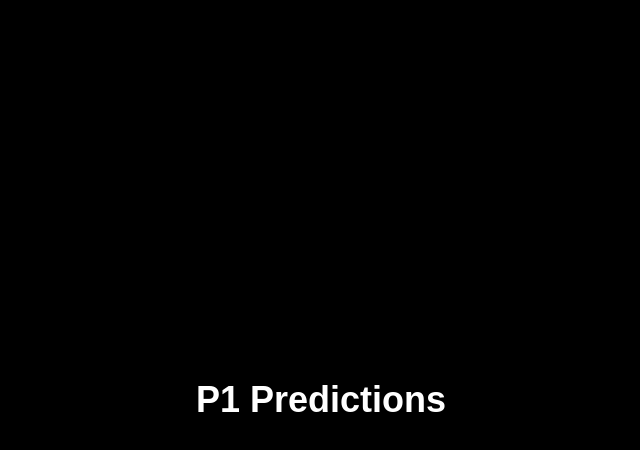
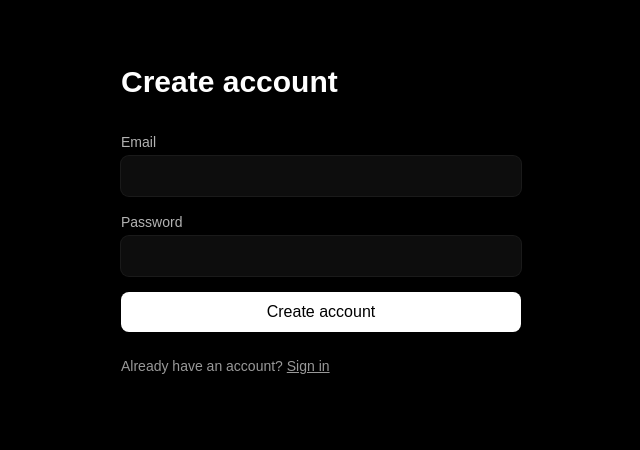
Before and after one commit to abdulksyed10/P1withMattTommy-PredictionsPlayAlong, a Next.js app: page /signup in a window 1280 px wide. Shown: the top 450 px of the page, without its empty margins (319-959 px from the left). Built offline with nearby package versions, Linux system fonts and the light colour scheme; no server answers.

Commit message:
Added Supabase auth with signup and login flow.

```diff
--- a/app/(auth)/login/page.tsx
+++ b/app/(auth)/login/page.tsx
@@ -1,7 +1,80 @@
-export default function Home() {
+"use client";
+
+import { useState } from "react";
+import Link from "next/link";
+import { useRouter } from "next/navigation";
+import { signInWithEmail } from "../../../lib/auth";
+
+export default function LoginPage() {
+  const router = useRouter();
+  const [email, setEmail] = useState("");
+  const [password, setPassword] = useState("");
+  const [loading, setLoading] = useState(false);
+  const [msg, setMsg] = useState<string | null>(null);
+
+  async function onSubmit(e: React.FormEvent) {
+    e.preventDefault();
+    setLoading(true);
+    setMsg(null);
+
+    const { error } = await signInWithEmail(email, password);
+
+    if (error) {
+      setMsg(error.message);
+      setLoading(false);
+      return;
+    }
+
+    router.push("/leaderboard");
+  }
+
   return (
-    <main className="min-h-screen flex items-center justify-center bg-black text-white">
-      <h1 className="text-4xl font-bold">P1 Predictions</h1>
+    <main className="min-h-screen bg-black text-white">
+      <div className="mx-auto max-w-md px-6 py-16">
+        <h1 className="text-3xl font-bold">Sign in</h1>
+
+        <form onSubmit={onSubmit} className="mt-8 space-y-4">
+          <div>
+            <label className="block text-sm text-white/70">Email</label>
+            <input
+              className="mt-1 w-full rounded-lg bg-white/5 px-3 py-2 outline-none ring-1 ring-white/10 focus:ring-white/30"
+              type="email"
+              value={email}
+              onChange={(e) => setEmail(e.target.value)}
+              required
+              autoComplete="email"
+            />
+          </div>
+
+          <div>
+            <label className="block text-sm text-white/70">Password</label>
+            <input
+              className="mt-1 w-full rounded-lg bg-white/5 px-3 py-2 outline-none ring-1 ring-white/10 focus:ring-white/30"
+              type="password"
+              value={password}
+              onChange={(e) => setPassword(e.target.value)}
+              required
+              autoComplete="current-password"
+            />
+          </div>
+
+          <button
+            disabled={loading}
+            className="w-full rounded-lg bg-white px-4 py-2 font-medium text-black hover:bg-white/90 disabled:opacity-50"
+          >
+            {loading ? "Signing in..." : "Sign in"}
+          </button>
+        </form>
+
+        {msg && <p className="mt-4 text-sm text-white/70">{msg}</p>}
+
+        <p className="mt-6 text-sm text-white/60">
+          Don&apos;t have an account?{" "}
+          <Link className="underline" href="/signup">
+            Create one
+          </Link>
+        </p>
+      </div>
     </main>
   );
 }
--- a/app/(auth)/signup/page.tsx
+++ b/app/(auth)/signup/page.tsx
@@ -1,7 +1,90 @@
-export default function Home() {
+"use client";
+
+import { useState } from "react";
+import Link from "next/link";
+import { signUpWithEmail } from "../../../lib/auth";
+import { useRouter } from "next/navigation";
+
+export default function SignupPage() {
+  const router = useRouter();
+  const [email, setEmail] = useState("");
+  const [password, setPassword] = useState("");
+  const [loading, setLoading] = useState(false);
+  const [msg, setMsg] = useState<string | null>(null);
+
+  async function onSubmit(e: React.FormEvent) {
+    e.preventDefault();
+    setLoading(true);
+    setMsg(null);
+
+    const { data, error } = await signUpWithEmail(email, password);
+
+    if (error) {
+      setMsg(error.message);
+      setLoading(false);
+      return;
+    }
+
+    // If email confirmation is OFF, user is already signed in
+    if (data.session) {
+      router.push("/leaderboard");
+      return;
+    }
+
+    setMsg(
+      "Account created. Check your email for a confirmation link (if email confirmations are enabled)."
+    );
+    setLoading(false);
+  }
+
   return (
-    <main className="min-h-screen flex items-center justify-center bg-black text-white">
-      <h1 className="text-4xl font-bold">P1 Predictions</h1>
+    <main className="min-h-screen bg-black text-white">
+      <div className="mx-auto max-w-md px-6 py-16">
+        <h1 className="text-3xl font-bold">Create account</h1>
+
+        <form onSubmit={onSubmit} className="mt-8 space-y-4">
+          <div>
+            <label className="block text-sm text-white/70">Email</label>
+            <input
+              className="mt-1 w-full rounded-lg bg-white/5 px-3 py-2 outline-none ring-1 ring-white/10 focus:ring-white/30"
+              type="email"
+              value={email}
+              onChange={(e) => setEmail(e.target.value)}
+              required
+              autoComplete="email"
+            />
+          </div>
+
+          <div>
+            <label className="block text-sm text-white/70">Password</label>
+            <input
+              className="mt-1 w-full rounded-lg bg-white/5 px-3 py-2 outline-none ring-1 ring-white/10 focus:ring-white/30"
+              type="password"
+              value={password}
+              onChange={(e) => setPassword(e.target.value)}
+              required
+              minLength={8}
+              autoComplete="new-password"
+            />
+          </div>
+
+          <button
+            disabled={loading}
+            className="w-full rounded-lg bg-white px-4 py-2 font-medium text-black hover:bg-white/90 disabled:opacity-50"
+          >
+            {loading ? "Creating..." : "Create account"}
+          </button>
+        </form>
+
+        {msg && <p className="mt-4 text-sm text-white/70">{msg}</p>}
+
+        <p className="mt-6 text-sm text-white/60">
+          Already have an account?{" "}
+          <Link className="underline" href="/login">
+            Sign in
+          </Link>
+        </p>
+      </div>
     </main>
   );
 }
--- /dev/null
+++ b/lib/auth.ts
@@ -0,0 +1,13 @@
+import { supabase } from "./supabaseClient";
+
+export async function signUpWithEmail(email: string, password: string) {
+  return supabase.auth.signUp({ email, password });
+}
+
+export async function signInWithEmail(email: string, password: string) {
+  return supabase.auth.signInWithPassword({ email, password });
+}
+
+export async function signOut() {
+  return supabase.auth.signOut();
+}
--- /dev/null
+++ b/lib/supabaseClient.ts
@@ -0,0 +1,9 @@
+import { createClient } from "@supabase/supabase-js";
+
+const supabaseUrl = process.env.NEXT_PUBLIC_SUPABASE_URL!;
+const supabaseAnonKey = process.env.NEXT_PUBLIC_SUPABASE_ANON_KEY!;
+
+export const supabase = createClient(
+  supabaseUrl,
+  supabaseAnonKey
+);
--- a/package.json
+++ b/package.json
@@ -9,6 +9,7 @@
     "lint": "eslint"
   },
   "dependencies": {
+    "@supabase/supabase-js": "^2.91.0",
     "next": "16.1.4",
     "react": "19.2.3",
     "react-dom": "19.2.3"
```
Also changed, not shown: 1 other file (tests, documents, lock files or other folders).
